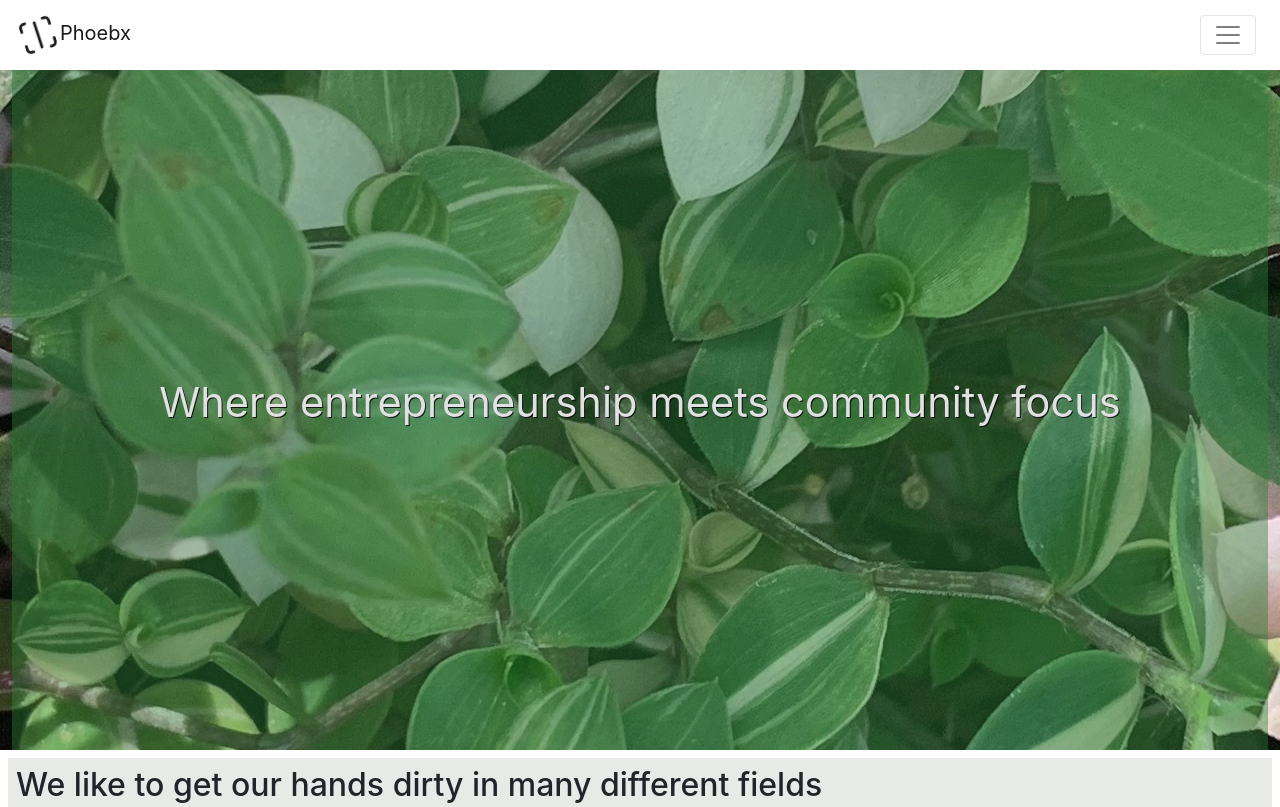
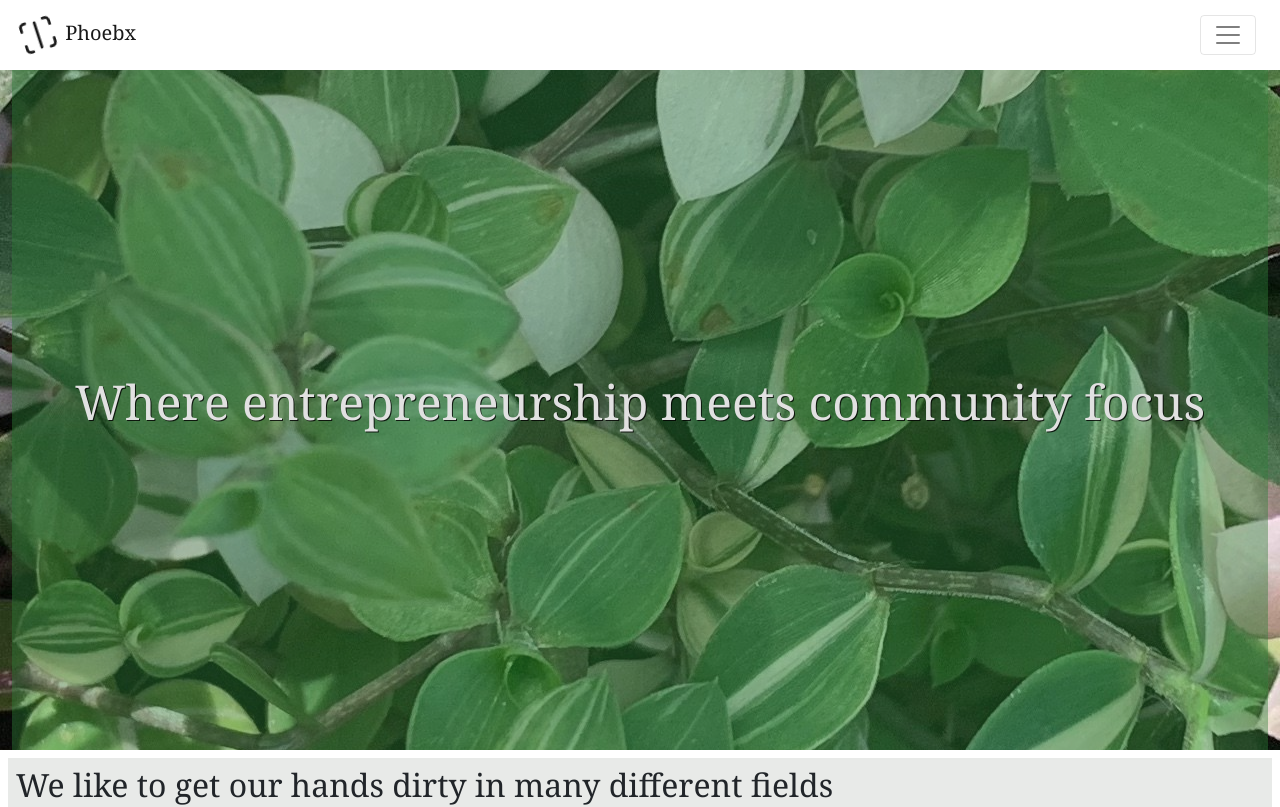
Before and after one commit to punctuationmarks/phoebx-landing-page, a React (Create React App) app: page / in a window 1280 px wide. Shown: the top 807 px of the page. Built offline with nearby package versions, Linux system fonts and the light colour scheme.

Commit message:
updating the jumbotron font

```diff
--- a/src/App.css
+++ b/src/App.css
@@ -1,12 +1,12 @@
 html {
-  font-family: Georgia, "Times New Roman", Times, serif !important;
   width: 100%;
   overflow-x: hidden;
 }
 
+body{
+  font-family: Georgia, "Times New Roman", Times, serif !important;
+}
 .App-logo {
-  /* height: 5vmin; */
-
   pointer-events: none;
 }
 
@@ -32,5 +32,5 @@ html {
   min-height: 85vh;
   /* color: #2e7c3870; */
   /* color: rgba(83, 134, 143, 0.685); */
-  color: rgb(100, 14, 100);
+  /* color: rgb(100, 14, 100); */
 }
--- a/src/components/Navbar.js
+++ b/src/components/Navbar.js
@@ -22,7 +22,7 @@ export default function NavbarComponent(props) {
       <Navbar color="faded" light>
         <NavbarBrand href="/" className="mr-auto">
           <ScanIcon className="App-logo" alt="logo" />
-          Phoebx
+          {" "} Phoebx
         </NavbarBrand>
         <NavbarToggler onClick={toggleNavbar} className="mr-2" />
         <Collapse isOpen={!collapsed} navbar>
--- a/src/sections/Header.js
+++ b/src/sections/Header.js
@@ -21,9 +21,8 @@ const styles = {
   },
   body: {
     color: "rgb(225, 225, 225)",
-    fontSize: "calc(1.6rem + 2vmin)",
+    fontSize: "calc(2rem + 2vmin)",
     padding: "0 0.25rem",
     textShadow: "1px 1px rgba(0, 0, 0, 0.8)",
-
   },
 };
--- a/src/sections/Services.js
+++ b/src/sections/Services.js
@@ -41,5 +41,4 @@ const styles = {
   header:{
     justifyContent: "left"
   }
-
 };
```
